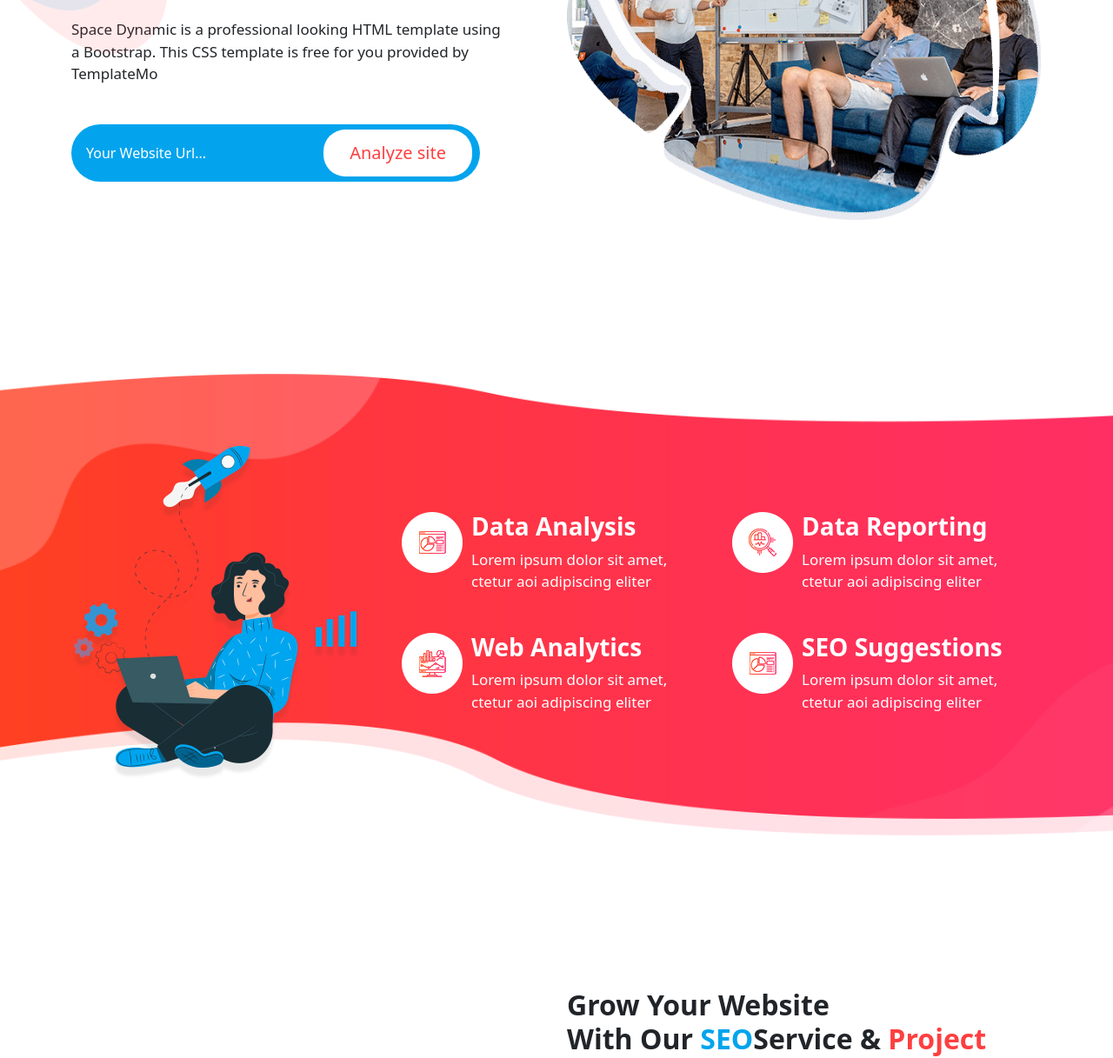
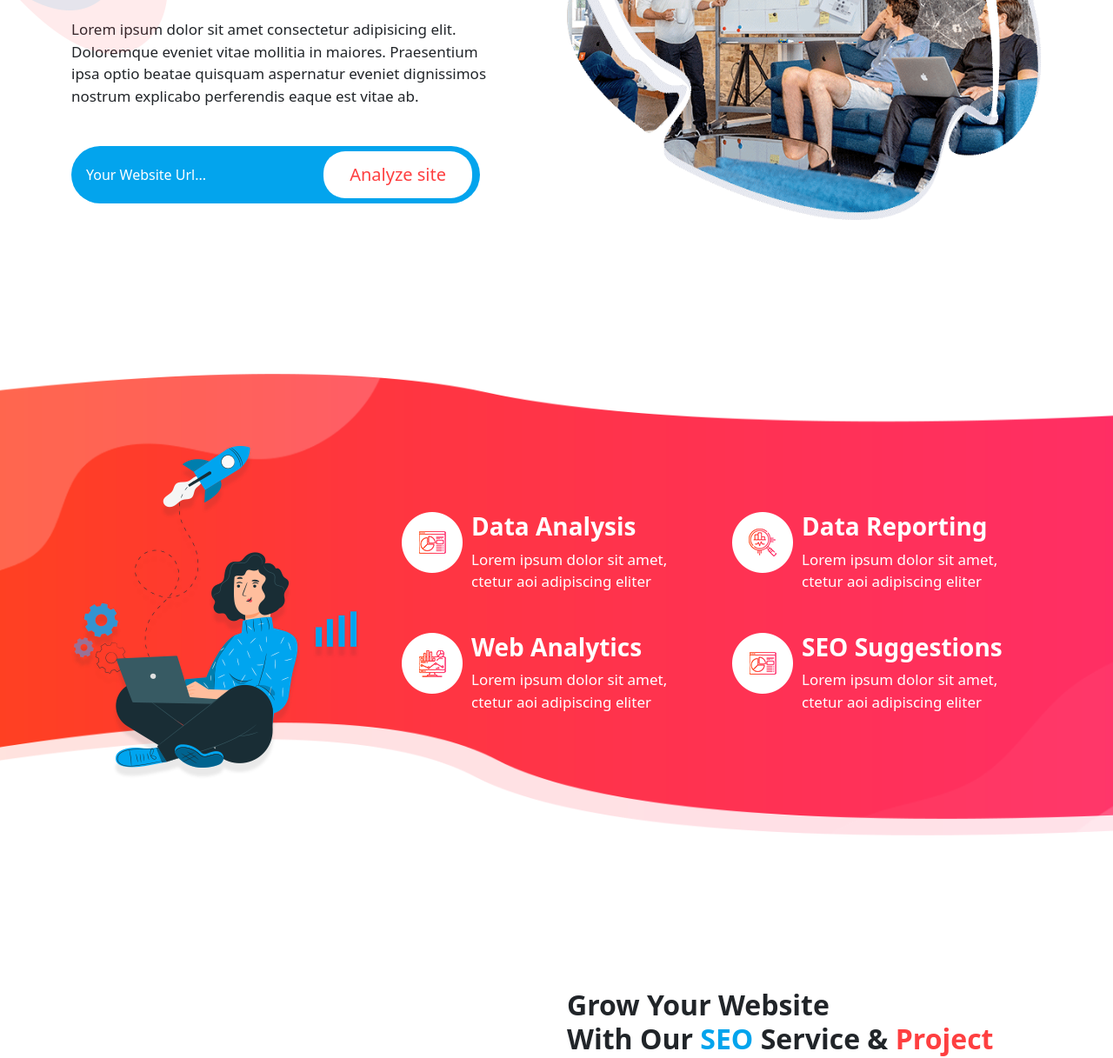
Before and after one commit to afzalkhan89/SPACDYNA, a plain HTML site: page index.html in a window 1280 px wide. Shown: the part 481-1698 px from the top of the page at 87% size. Drawn offline with nearby package versions, Linux system fonts and the light colour scheme.

Commit message:
text improved

```diff
--- a/index.html
+++ b/index.html
@@ -57,9 +57,7 @@
                   <span>SEO</span> Marketing
                 </h1>
                 <p class="">
-                  Space Dynamic is a professional looking HTML template using a
-                  Bootstrap. This CSS template is free for you provided by
-                  TemplateMo
+                  Lorem ipsum dolor sit amet consectetur adipisicing elit. Doloremque eveniet vitae mollitia in maiores. Praesentium ipsa optio beatae quisquam aspernatur eveniet dignissimos nostrum explicabo perferendis eaque est vitae ab.
                 </p>
               </div>
               <form action="" class="position-relative">
@@ -194,7 +192,7 @@
               <div class="project-text">
                 <h2 class="fw-bold">
                   Grow Your Website <br />
-                  With Our <i>SEO</i>Service & <span>Project</span> Ideas
+                  With Our <i>SEO&nbsp;</i>Service & <span>Project</span> Ideas
                 </h2>
                 <p class="">
                   Space Dynamic HTML5 template is free to use for your website
@@ -238,7 +236,7 @@
     </div>
     <div class="portfolio-section">
       <h1 class="text-center fw-bold">
-        See What Our Agency <br /><i>Offers</i>& What W<br /><span
+        See What Our Agency <br /><i>Offers&nbsp;</i>& What We<br /><span
           >Provide</span
         >
       </h1>
```
